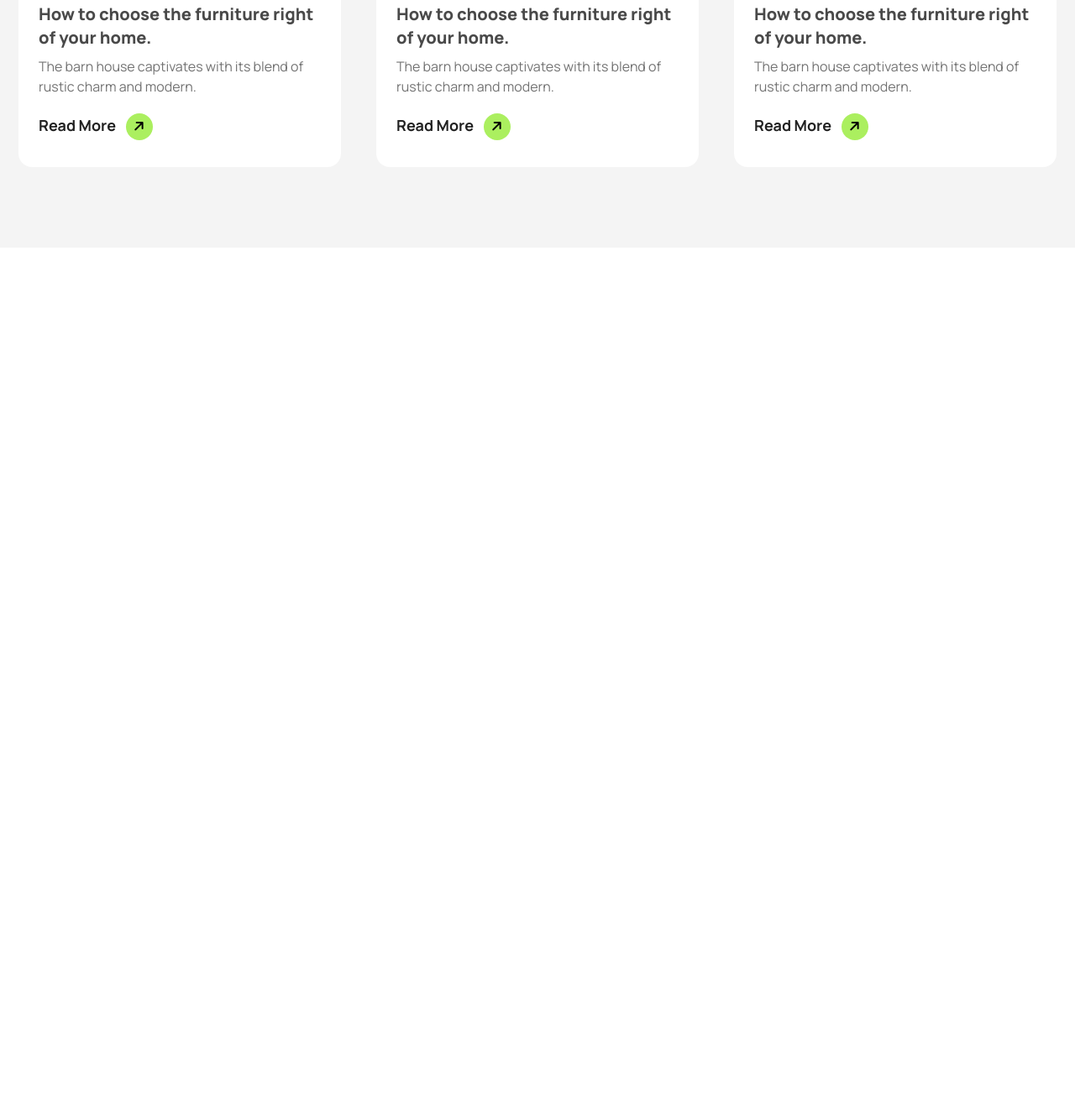
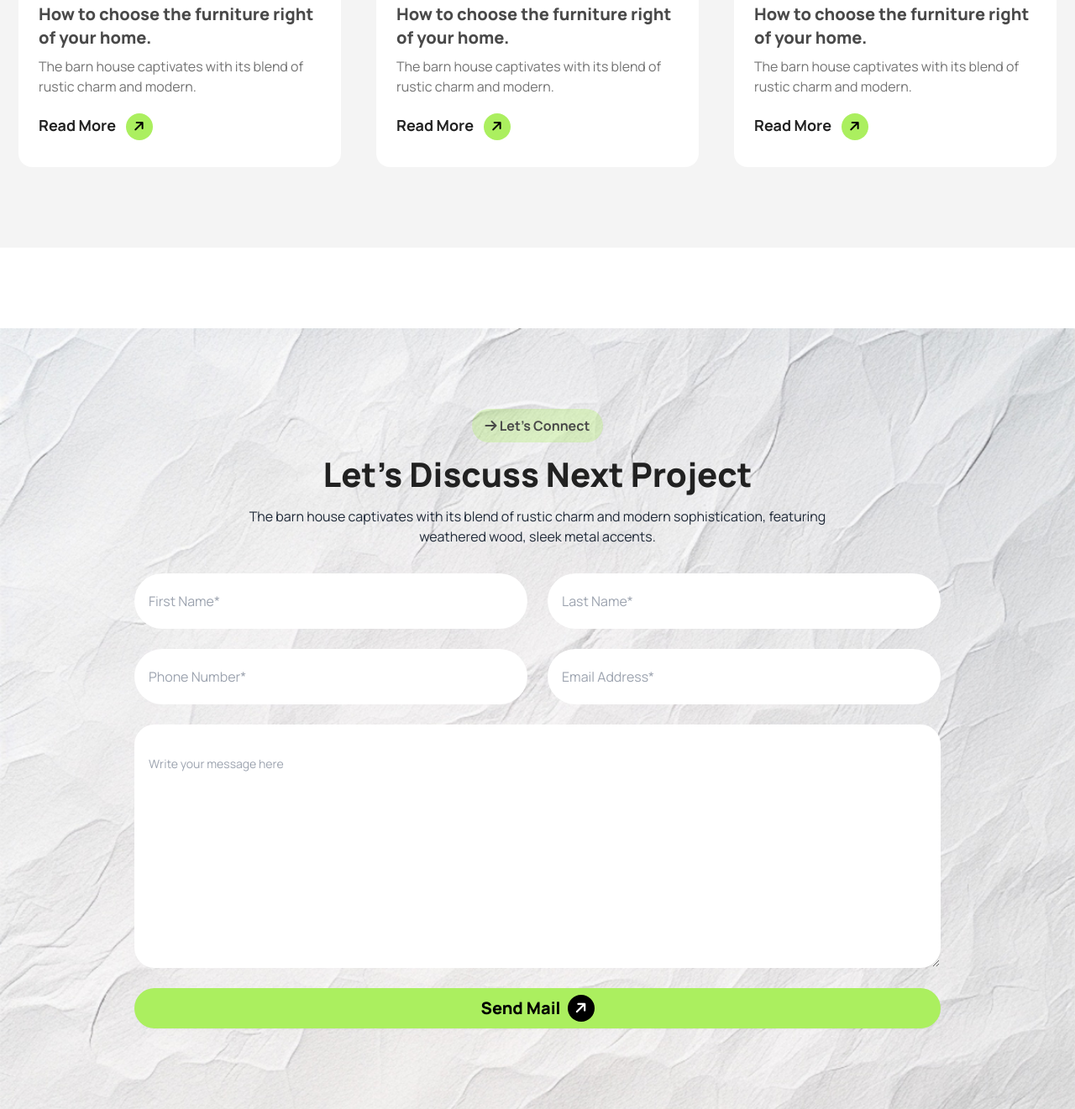
Before and after one commit to killuaZoldyck69/Assignment-3, a plain HTML site: page index.html in a window 1280 px wide. Shown: the part 4028-5349 px from the top of the page at 84% size. Before the commit the page ends 4323 px from the top, so only its background shows below. Drawn offline with nearby package versions, Linux system fonts and the light colour scheme.

Commit message:
complete let's-discuss section

```diff
--- a/index.html
+++ b/index.html
@@ -112,7 +112,7 @@
                 viewBox="0 0 24 24"
                 stroke-width="1.5"
                 stroke="currentColor"
-                class="size-6"
+                class="size-8"
               >
                 <path
                   stroke-linecap="round"
@@ -710,6 +710,83 @@
           </div>
         </section>
       </div>
+      <!-- let's discuss -->
+      <section
+        class="lg:mt-24 md:mt-16 mt-8"
+        style="background-image: url(assets/bg.jpg); background-size: cover"
+      >
+        <div class="lg:py-24 md:py-16 py-8 container mx-auto">
+          <!-- title -->
+          <div class="hero mb-8">
+            <div class="hero-content text-center p-0">
+              <div class="space-y-5">
+                <button
+                  class="bg-[#ABEF5F50] rounded-full text-subtitle text-base font-bold px-4 py-2"
+                >
+                  <i class="fa-solid fa-arrow-right"></i> Let’s Connect
+                </button>
+                <h1
+                  class="lg:w-auto w-3/4 mx-auto lg:text-[2.5rem] md:text-3xl text-2xl font-extrabold text-title lg:mx-0 text-center"
+                >
+                  Let’s Discuss Next Project
+                </h1>
+                <p class="md:text-base text-[14px] lg:w-3/4 w-11/12 mx-auto">
+                  The barn house captivates with its blend of rustic charm and
+                  modern sophistication, featuring weathered wood, sleek metal
+                  accents.
+                </p>
+              </div>
+            </div>
+          </div>
+          <!-- inputs -->
+          <div class="grid md:grid-cols-2 grid-cols-1 w-3/4 mx-auto gap-6">
+            <!-- first name -->
+            <input
+              type="text"
+              placeholder="First Name*"
+              class="input rounded-full w-full md:py-8"
+            />
+            <!-- last name -->
+            <input
+              type="text"
+              placeholder="Last Name*"
+              class="input rounded-full w-full md:py-8"
+            />
+            <!-- phone number -->
+            <input
+              type="text"
+              placeholder="Phone Number*"
+              class="input rounded-full w-full md:py-8"
+            />
+            <!-- email address -->
+            <input
+              type="text"
+              placeholder="Email Address*"
+              class="input rounded-full w-full md:py-8"
+            />
+            <!-- text area -->
+            <textarea
+              class="textarea md:col-span-2 w-full rounded-3xl py-8"
+              placeholder="Write your message here"
+              rows="8"
+            ></textarea>
+            <!-- button -->
+            <button
+              class="btn border-none md:col-span-2 text-black text-xl font-extrabold bg-[#ABEF5F] rounded-full px-5 lg:py-2 py-1 md:flex h-auto"
+            >
+              Send Mail
+              <div
+                class="bg-black w-8 h-8 rounded-full p-3 flex items-center justify-center"
+              >
+                <i
+                  class="fa-solid fa-arrow-right fa-rotate-by fa-sm"
+                  style="color: #ffffff; --fa-rotate-angle: -45deg"
+                ></i>
+              </div>
+            </button>
+          </div>
+        </div>
+      </section>
     </main>
     <!-- footer section -->
     <footer></footer>
```
